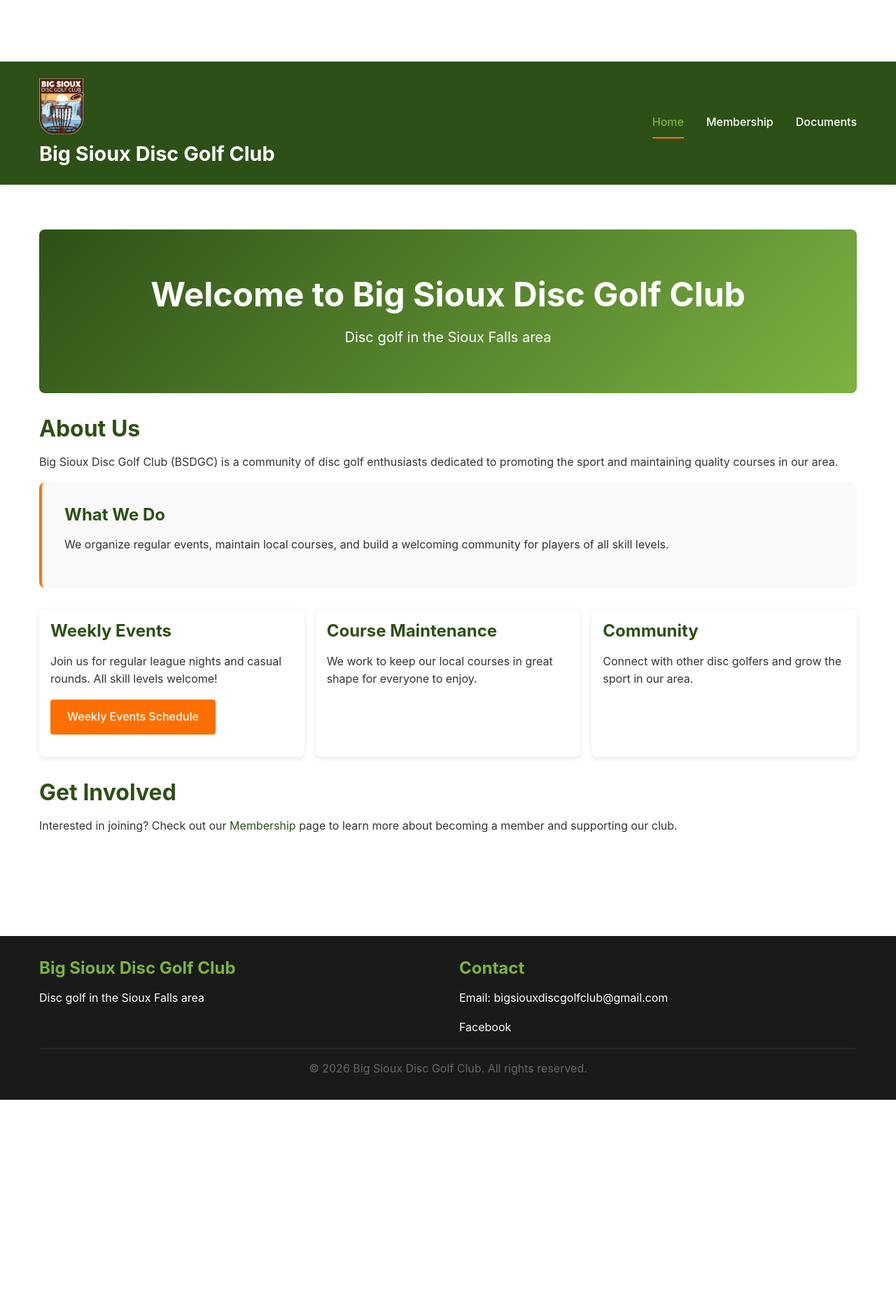
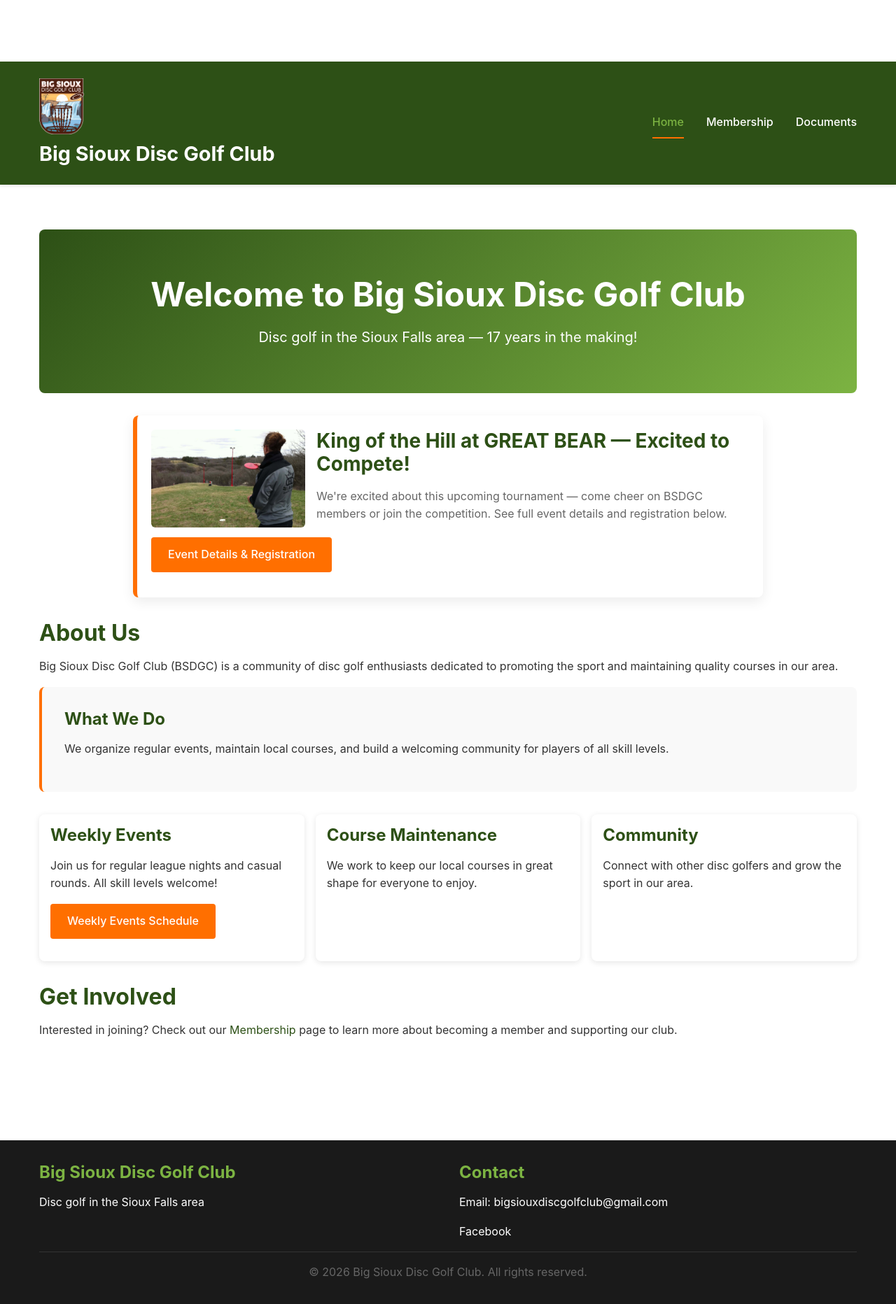
Before and after one commit to aklaudt/bsdgc, a Jekyll site: the page built from index.md, in a window 1280 px wide. Shown: the whole page at 70% size. Built offline with Jekyll 4.4.1, drawn with Linux system fonts in a browser that asks for light colours; before the commit the page ends 1572 px from its top, so only the background shows below that.

Commit message:
Add great bear post

```diff
--- a/assets/css/style.css
+++ b/assets/css/style.css
@@ -165,6 +165,61 @@ a:hover {
   border-radius: 8px;
   margin-bottom: var(--spacing-medium);
   text-align: center;
+}
+
+/* Featured Post (front-page blog-style promo) */
+.featured-post {
+  margin-bottom: var(--spacing-medium);
+  display: flex;
+  justify-content: center;
+}
+
+.post-card {
+  background: white;
+  padding: 1.25rem;
+  border-radius: 8px;
+  max-width: 900px;
+  width: 100%;
+  box-shadow: 0 6px 18px rgba(0,0,0,0.08);
+  border-left: 6px solid var(--color-accent);
+}
+
+.post-card h2 {
+  margin-top: 0;
+  color: var(--color-primary);
+  font-size: 1.75rem;
+}
+
+.post-meta {
+  color: var(--color-text-light);
+  margin-bottom: 0.75rem;
+}
+
+.post-card .btn {
+  margin-top: 0.5rem;
+}
+
+.post-image {
+  float: left;
+  width: 220px;
+  max-width: 35%;
+  height: 140px;
+  object-fit: cover;
+  margin-right: 1rem;
+  border-radius: 6px;
+}
+
+@media (max-width: 768px) {
+  .post-image { width: 180px; height: 120px; }
+}
+
+@media (max-width: 480px) {
+  .post-image { float: none; display: block; width: 100%; height: auto; margin: 0 0 0.75rem 0; }
+}
+
+@media (max-width: 480px) {
+  .post-card { padding: 1rem; }
+  .post-card h2 { font-size: 1.25rem; }
 }
 
 .hero h1 {
--- a/index.md
+++ b/index.md
@@ -5,7 +5,18 @@ title: Home
 
 <div class="hero">
   <h1>Welcome to Big Sioux Disc Golf Club</h1>
-  <p>Disc golf in the Sioux Falls area</p>
+  <p>Disc golf in the Sioux Falls area — 17 years in the making!</p>
+</div>
+
+<div class="featured-post container">
+  <article class="post-card">
+    <img class="post-image" src="{{ '/assets/images/great-bear.jpg' | relative_url }}" alt="Great Bear - King of the Hill">
+    <h2>King of the Hill at GREAT BEAR — Excited to Compete!</h2>
+    <p class="post-meta">We're excited about this upcoming tournament — come cheer on BSDGC members or join the competition. See full event details and registration below.</p>
+    <p>
+      <a class="btn" href="https://www.discgolfscene.com/tournament/King_of_the_Hill_at_GREAT_BEAR_2026" target="_blank" rel="noopener">Event Details & Registration</a>
+    </p>
+  </article>
 </div>
 
 ## About Us
```
Also changed, not shown: assets/images/great-bear.jpg (added).
